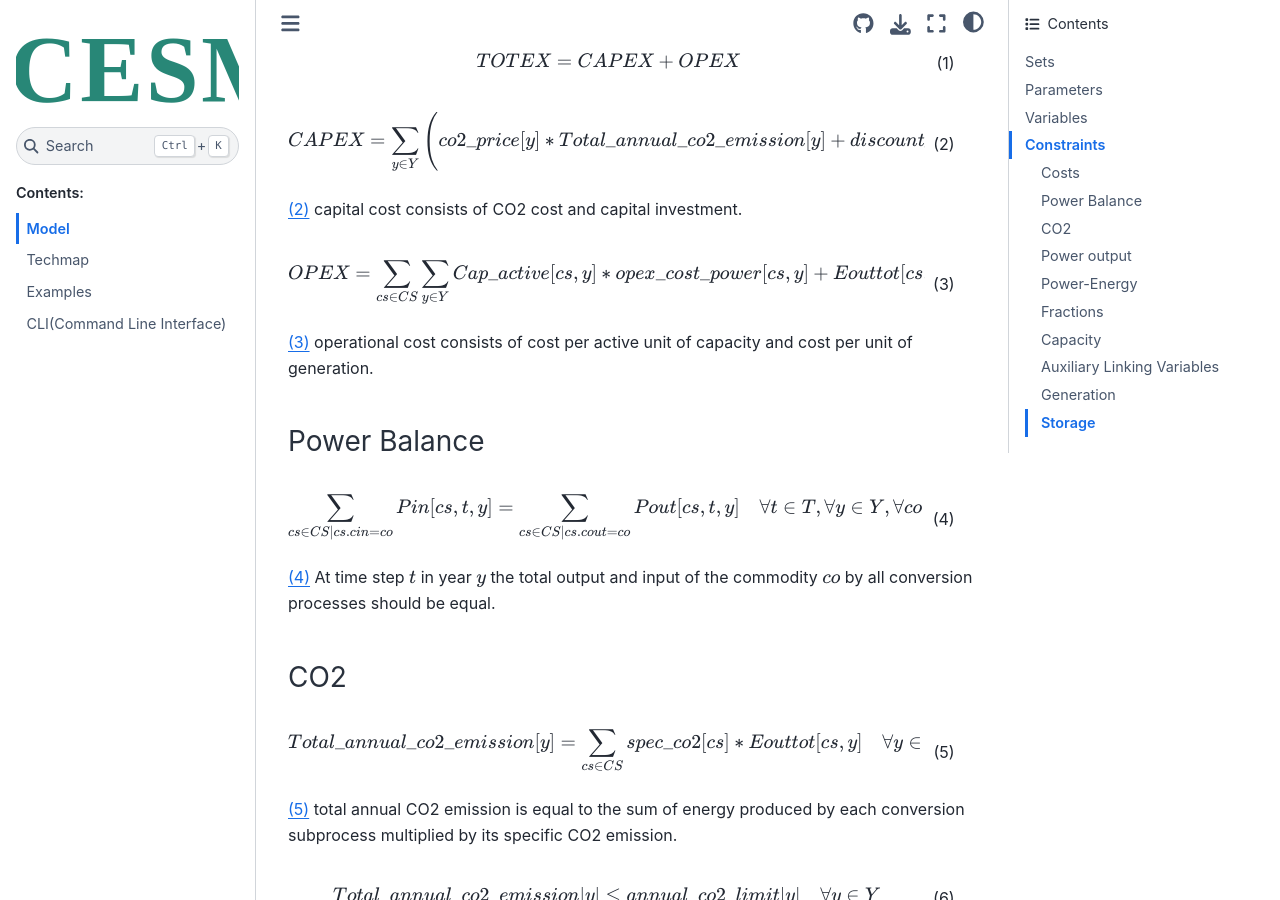
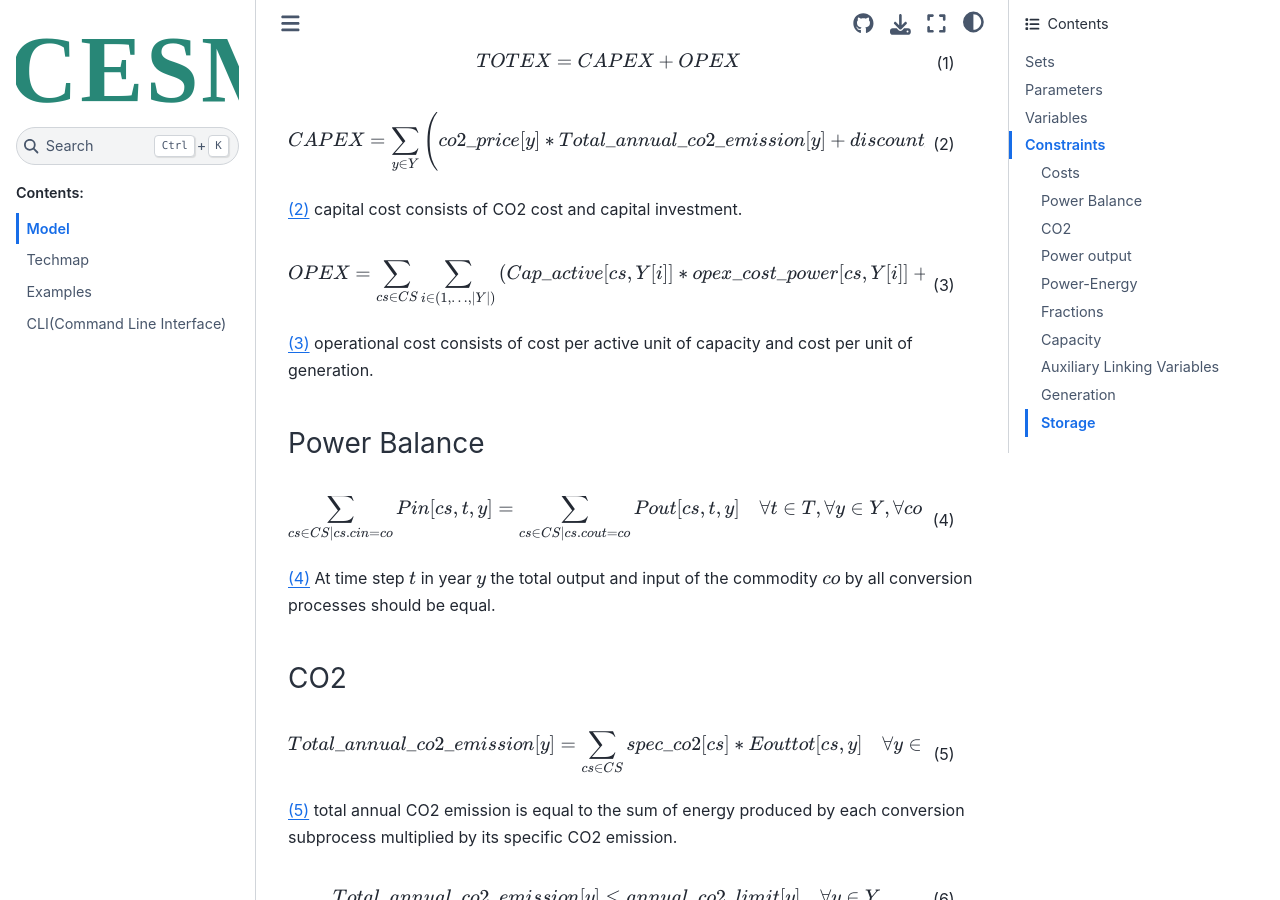
Before and after one commit to EINS-TUDa/CESM, a Sphinx documentation site: the page built from docs/source/model.rst, in a window 1280 px wide and 900 px high, scrolled down 4855 px. Built offline with Sphinx 7.4.7 and the Sphinx Book theme 1.1.4, drawn with Linux system fonts in a browser that asks for light colours.

Commit message:
opex is multiplied by the number of years

```diff
--- a/docs/source/model.rst
+++ b/docs/source/model.rst
@@ -124,7 +124,7 @@
 
 :eq:`capex_eq` capital cost consists of CO2 cost and capital investment.
 
-.. math:: OPEX = \sum_{cs\in CS}\sum_{y\in Y} Cap\_active[cs,y] * opex\_cost\_power[cs,y] + Eouttot[cs,y] * opex\_cost\_energy[cs,y]
+.. math:: OPEX = \sum_{cs\in CS}\sum_{i \in (1,\ldots,|Y|)} \left( Cap\_active[cs,Y[i]] * opex\_cost\_power[cs,Y[i]] + Eouttot[cs,Y[i]] * opex\_cost\_energy[cs,Y[i]] \right) * \left( Y[i+1]-Y[i]\quad \text{if} \quad i<|Y| \quad \text{else} \quad 1 \right)
     :label: opex_eq
 
 :eq:`opex_eq` operational cost consists of cost per active unit of capacity and cost per unit of generation.
```
